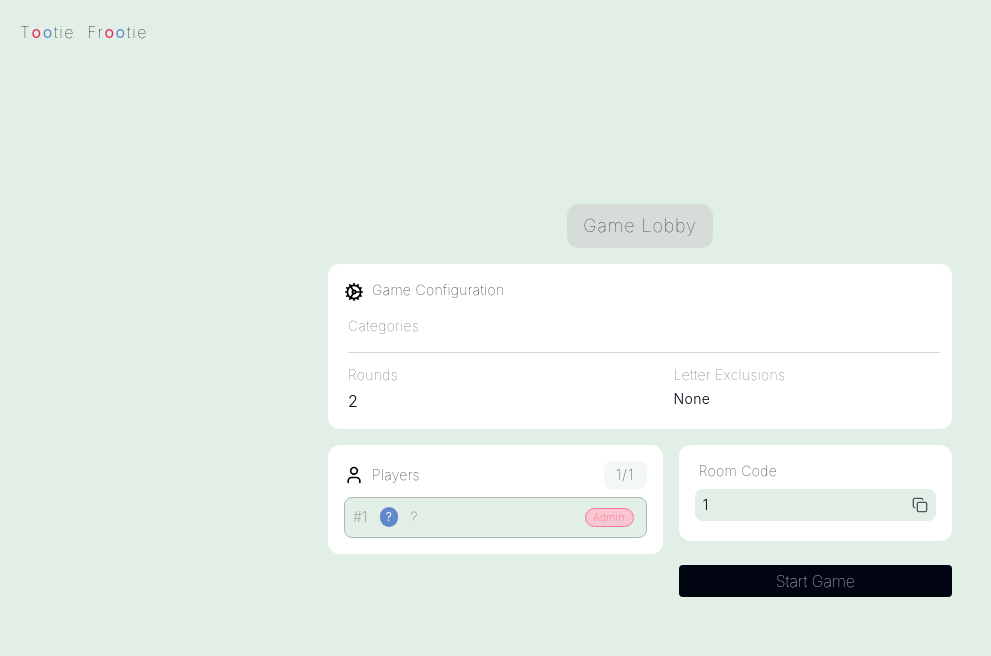
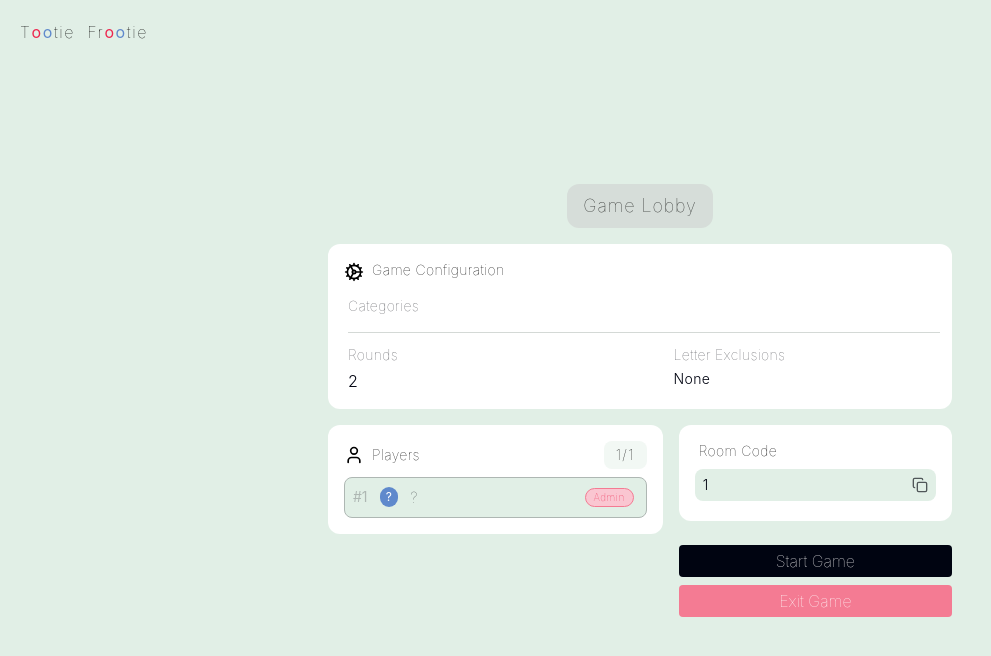
Before and after one commit to barahi/tootie-frootie, a React (Create React App) app: page /game-lobby/1 in a window 1280 px wide. Shown: the top 656 px of the page, without its empty margins (0-991 px from the left). Built offline with nearby package versions, Linux system fonts and the light colour scheme.

Commit message:
changed reusable button name and added one of them in game lobby

```diff
--- a/src/components/pages/GameLobby.tsx
+++ b/src/components/pages/GameLobby.tsx
@@ -34,6 +34,10 @@ function GameLobby() {
     navigate(`/submit/${roomId}`);
   };
 
+  const exitGame = () => {
+    navigate("/");
+  };
+
   return (
     <Layout>
       {totalScreenMessage && (
@@ -56,6 +60,7 @@ function GameLobby() {
             numberOfPlayers={gameParameters.numberOfPlayers}
             roomCode={roomId!}
             handleNext={handleTotalScreenMessage}
+            exitGame={exitGame}
           />
         </div>
       </div>
--- a/src/components/pages/game-lobby-comps/GameLobbyBottom.tsx
+++ b/src/components/pages/game-lobby-comps/GameLobbyBottom.tsx
@@ -1,13 +1,14 @@
 import { User } from "lucide-react";
 import PlayerInfoTag from "../../shared/tags/PlayerInfoTag";
 import CopyTag from "../../shared/tags/CopyTag";
-import BlackButton from "../../shared/buttons/BlackButton";
+import PlainColoredButton from "../../shared/buttons/PlainColoredButton";
 
 type GameLobbyBottomProps = {
   password: string;
   numberOfPlayers: number;
   roomCode: string;
   handleNext: () => void;
+  exitGame: () => void;
 };
 
 function GameLobbyBottom({
@@ -15,6 +16,7 @@ function GameLobbyBottom({
   numberOfPlayers,
   roomCode,
   handleNext,
+  exitGame,
 }: GameLobbyBottomProps) {
   // TO DO: Get number of players in lobby from backend
   const currPlayerNum = 1;
@@ -34,6 +36,9 @@ function GameLobbyBottom({
         {/* player tags */}
         <div className="flex flex-col w-full gap-2">
           <PlayerInfoTag number={1} name={username || "?"} isHost={true} />
+          {Array.from({ length: numberOfPlayers - 1 }).map((_, idx) => (
+            <PlayerInfoTag key={idx} number={idx + 2} isHost={false} />
+          ))}
         </div>
       </div>
       <div className="flex flex-col w-[45%] gap-6">
@@ -53,11 +58,18 @@ function GameLobbyBottom({
             </div>
           </div>
         </div>
-        <BlackButton
-          buttonTitle="Start Game"
-          nextFunction={handleNext}
-          className="w-full p-[4px] text-md"
-        />
+        <div className="flex flex-col w-full gap-2">
+          <PlainColoredButton
+            buttonTitle="Start Game"
+            nextFunction={handleNext}
+            className="w-full p-[4px] text-md"
+          />
+          <PlainColoredButton
+            buttonTitle="Exit Game"
+            nextFunction={exitGame}
+            className="w-full p-[4px] text-md bg-red-50"
+          />
+        </div>
       </div>
     </div>
   );
--- a/src/components/pages/join-game/JoinGamePassword.tsx
+++ b/src/components/pages/join-game/JoinGamePassword.tsx
@@ -1,7 +1,7 @@
 import { useNavigate, useParams } from "react-router-dom";
 import { useState } from "react";
 import Header from "../../shared/bars/Header";
-import BlackButton from "../../shared/buttons/BlackButton";
+import BlackButton from "../../shared/buttons/PlainColoredButton";
 import { PasswordInput } from "../../shared/user-input/passwordInput/PasswordInput";
 import { ErrorMessage } from "../../shared/messages/ErrorMessage";
 
--- a/src/components/pages/join-game/JoinGameRoomId.tsx
+++ b/src/components/pages/join-game/JoinGameRoomId.tsx
@@ -1,5 +1,5 @@
 import Header from "../../shared/bars/Header";
-import BlackButton from "../../shared/buttons/BlackButton";
+import BlackButton from "../../shared/buttons/PlainColoredButton";
 import { useGameSetup } from "../../../context/GameFlowContext";
 import { useNavigate } from "react-router-dom";
 import { useState } from "react";
--- a/src/components/pages/new-game/NewGameFinal.tsx
+++ b/src/components/pages/new-game/NewGameFinal.tsx
@@ -1,7 +1,7 @@
 import Layout from "../../shared/Layout";
 import ErrorMessageCard from "../../shared/cards/ErrorMessageCard";
 import { Dispatch, SetStateAction, useState } from "react";
-import BlackButton from "../../shared/buttons/BlackButton";
+import BlackButton from "../../shared/buttons/PlainColoredButton";
 
 function NewGameFinal({
   categories,
--- a/src/components/pages/new-game/NewGameInitial.tsx
+++ b/src/components/pages/new-game/NewGameInitial.tsx
@@ -1,7 +1,7 @@
 import Layout from "../../shared/Layout";
 import SliderButton from "../../shared/buttons/SliderButton";
 import DropdownSelect from "../../shared/dropdowns/DropdownSelect";
-import BlackButton from "../../shared/buttons/BlackButton";
+import BlackButton from "../../shared/buttons/PlainColoredButton";
 import { LetterInput } from "../../shared/user-input/letterInput/LetterInput";
 import { PasswordInput } from "../../shared/user-input/passwordInput/PasswordInput";
 import { useNavigate } from "react-router-dom";
--- a/src/components/shared/buttons/BlackButton.tsx
+++ b/src/components/shared/buttons/PlainColoredButton.tsx
@@ -1,21 +1,20 @@
-interface BlackButtonProps {
+interface PlainColoredButtonProps {
   buttonTitle: string;
   nextFunction: () => void;
   className?: string;
 }
 
-export default function BlackButton({
+export default function PlainColoredButton({
   buttonTitle,
   nextFunction,
   className,
-}: BlackButtonProps) {
+}: PlainColoredButtonProps) {
   return (
     <>
       <button
         onClick={() => nextFunction?.()}
-        className={`bg-black font-thin text-white text-base p-1 w-24 rounded ${
-          className ? className : ""
-        }`}
+        className={`bg-black font-thin text-white text-base p-1 w-24 rounded
+          ${className ? className : ""}`}
       >
         {buttonTitle}
       </button>
```
